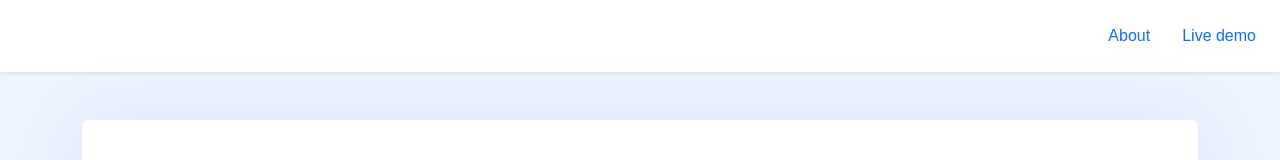
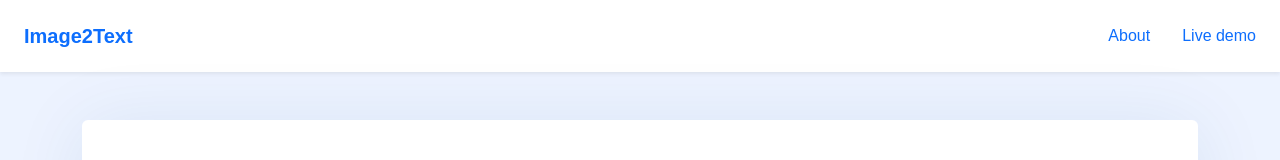
Before and after one commit to lisette-glez/spend-trail, a Nuxt app: page /upload-image in a window 1280 px wide. Shown: the top 160 px of the page. Built offline with nearby package versions, Linux system fonts and the light colour scheme.

Commit message:
some refactoring in upload view

```diff
--- a/components/TheHeader.vue
+++ b/components/TheHeader.vue
@@ -1,5 +1,10 @@
 <template>
   <nav class="navbar navbar-expand bg-white py-3 shadow-sm">
+    <div>
+      <span class="navbar-brand fw-bold ms-4 text-primary" href="#"
+        >Image2Text</span
+      >
+    </div>
     <ul class="navbar-nav ms-auto">
       <li class="nav-item cs-pointer me-3">
         <NuxtLink to="/" class="nav-link"
--- a/pages/upload-image.vue
+++ b/pages/upload-image.vue
@@ -185,7 +185,6 @@ function triggerUpload() {
               v-if="activeTab == 'link' && !isUpload"
             />
           </div>
-          <DocTypeModal @selectedDocType="getDocType" />
           <div class="col-md-5" v-if="isUpload">
             <ul
               class="nav nav-tabs justify-content-end mb-4"
@@ -315,6 +314,7 @@ function triggerUpload() {
             </div>
           </div>
         </div>
+        <DocTypeModal @selectedDocType="getDocType" />
       </div>
     </div>
   </section>
--- a/utils/receiptUpdatedKeys.js
+++ b/utils/receiptUpdatedKeys.js
@@ -1,4 +1,4 @@
-const receiptUpdatedKeys = {
+export const receiptUpdatedKeys = {
   total_amount: "Total amount",
   total_tax: "Total tax",
   tip: "Tip",
```
